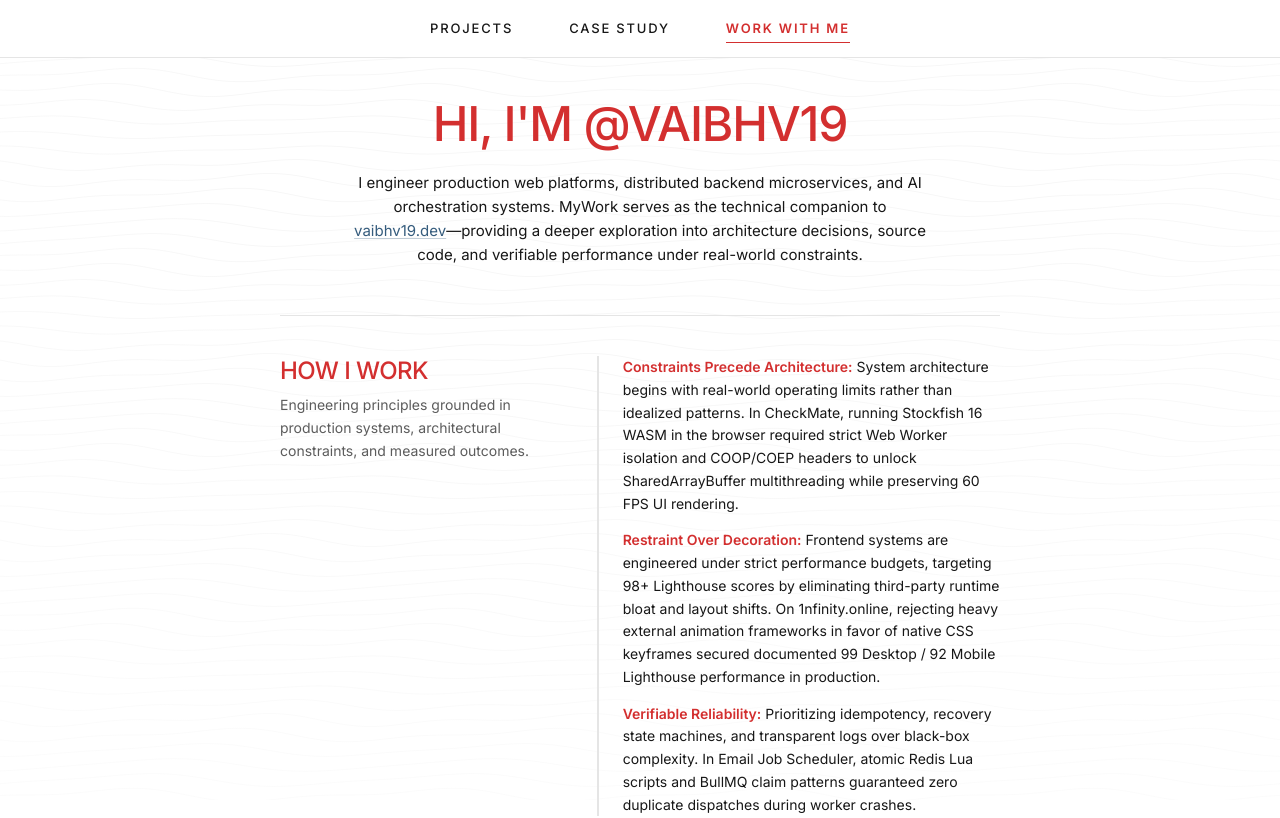
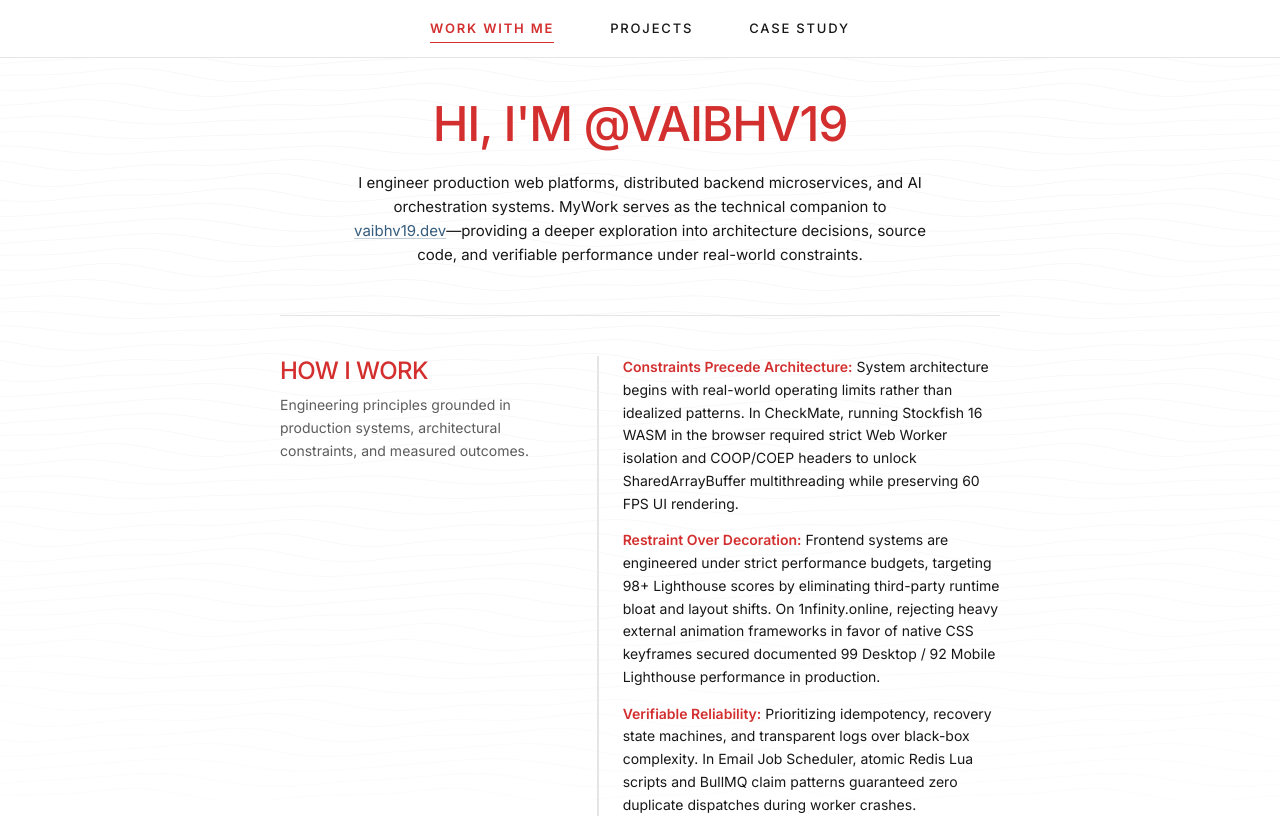
Before and after one commit to vaibhv19/workwith, a Next.js app: page / in a window 1280 px wide. Shown: the top 818 px of the page. Built offline with nearby package versions, Linux system fonts and the light colour scheme; a web font is replaced by a local one.

Commit message:
refactor(header): position Work With Me as first item in primary navigation

```diff
--- a/src/components/Header.tsx
+++ b/src/components/Header.tsx
@@ -19,6 +19,11 @@ export function Header() {
 
   const navLinks = [
     {
+      label: "WORK WITH ME",
+      href: "/",
+      isActive: pathname === "/" || pathname === "/start-conversation",
+    },
+    {
       label: "PROJECTS",
       href: "/projects",
       isActive: pathname === "/projects",
@@ -28,11 +33,7 @@ export function Header() {
       href: "/case-study",
       isActive: pathname === "/case-study" || pathname.startsWith("/case-study/"),
     },
-    {
-      label: "WORK WITH ME",
-      href: "/",
-      isActive: pathname === "/" || pathname === "/start-conversation",
-    },
+
   ];
 
   return (
```
